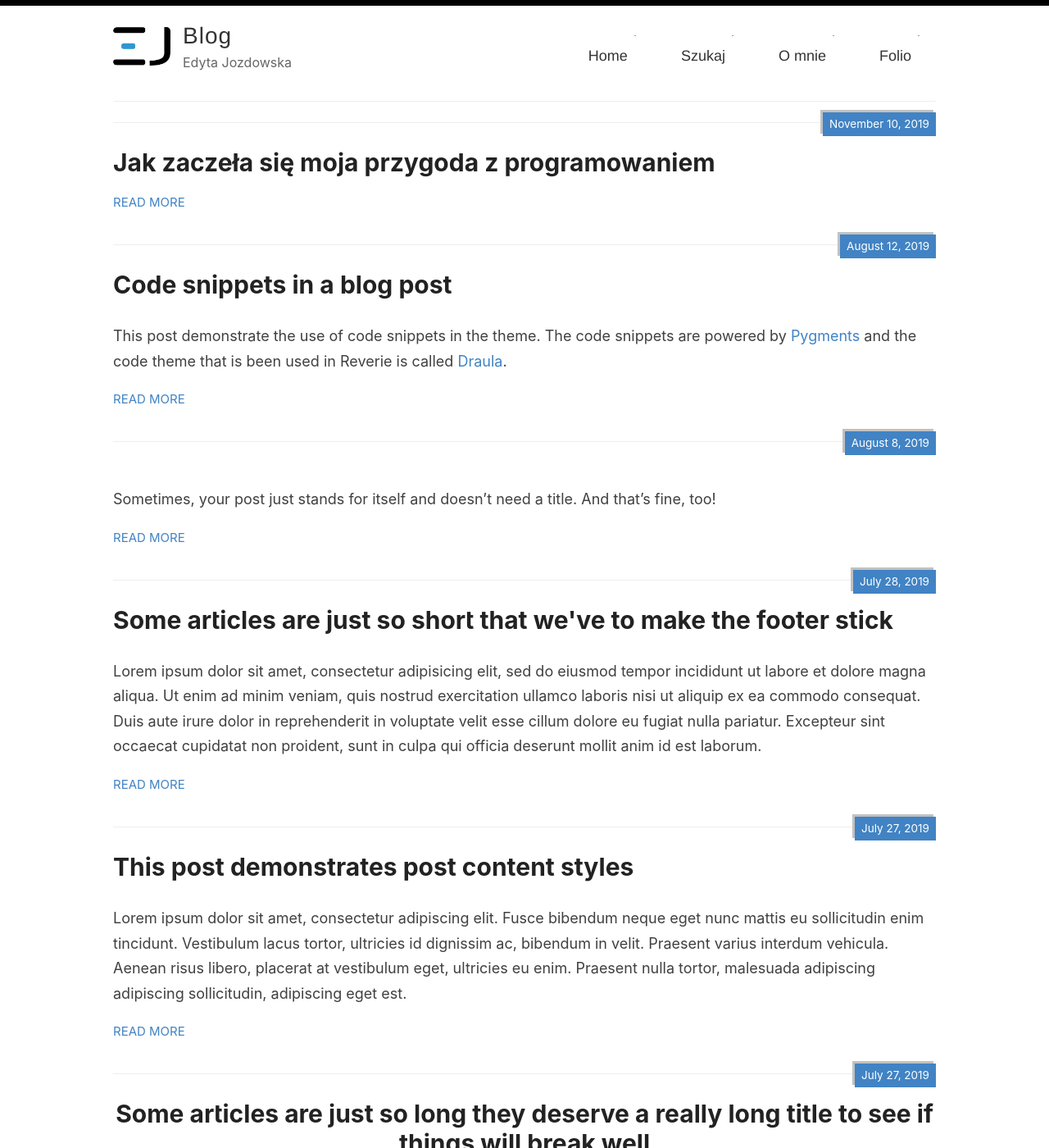
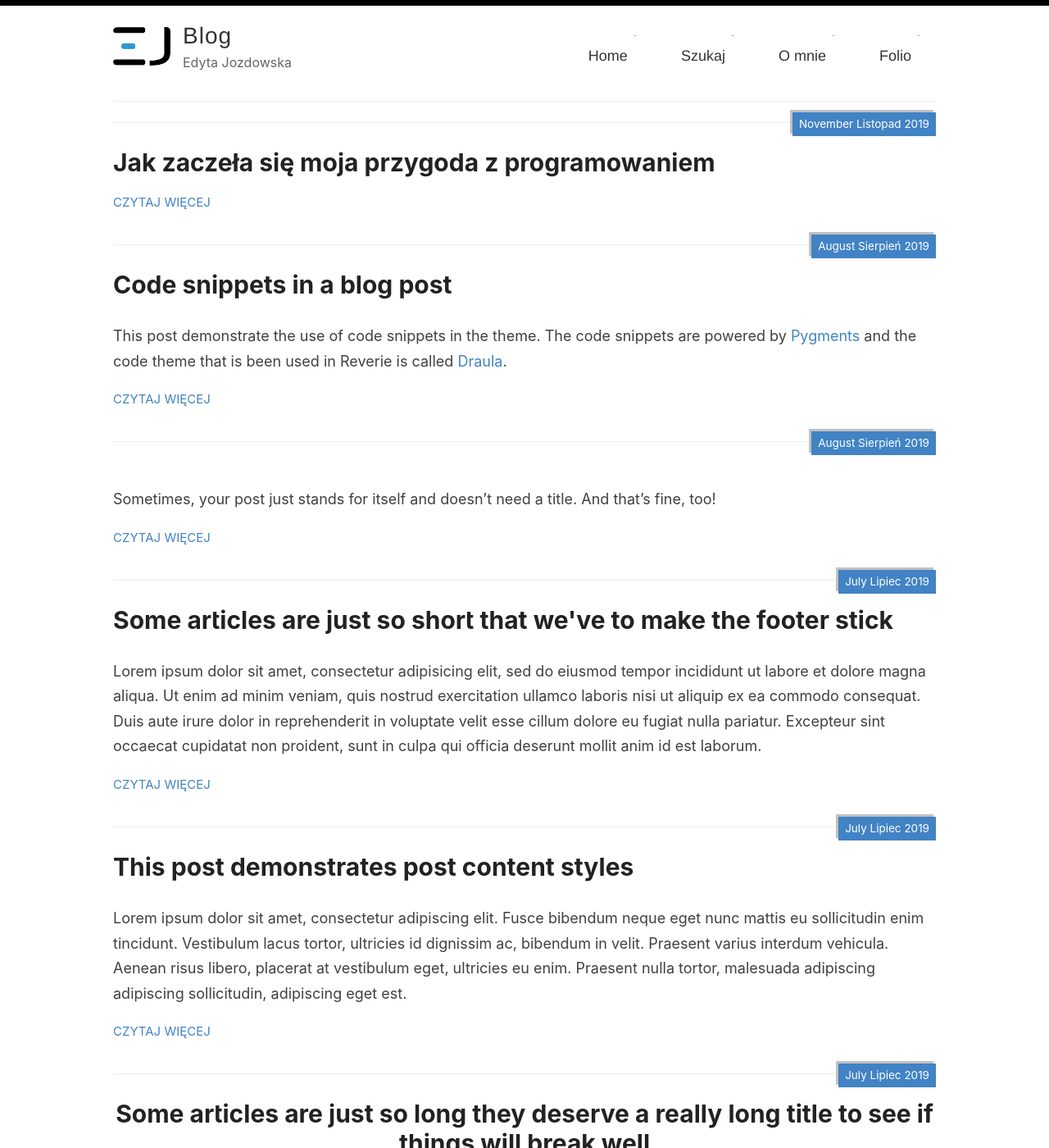
Before and after one commit to xyz-09/blog, a Jekyll site: the page built from index.html, in a window 1280 px wide and 1400 px high. Shown: the whole window at 82% size. Built offline with Jekyll 4.4.1, drawn with Linux system fonts in a browser that asks for light colours; the list of posts is cut into pages by our own code; some of the changed text lies outside the part shown.

Commit message:
spolszczenie

```diff
--- /dev/null
+++ b/_includes/date.html
@@ -0,0 +1,17 @@
+{{ include.date | date: "%B" }}
+{% assign m = include.date | date: "%-m" %}
+    {% case m %}
+            {% when  '1' %}Styczeń
+            {% when  '2' %}Luty
+            {% when  '3' %}Marzec
+            {% when  '4' %}Kwiecień
+            {% when  '5' %}Maj
+            {% when  '6' %}Czerwiec
+            {% when  '7' %}Lipiec
+            {% when  '8' %}Sierpień
+            {% when  '9' %}Wrzesień
+            {% when '10' %}Październik
+            {% when '11' %}Listopad
+            {% when '12' %}Grudzień
+    {% endcase %}
+{{ include.date | date: "%Y" }}
--- a/index.html
+++ b/index.html
@@ -5,7 +5,7 @@ layout: default
 <div class="posts">
   {% for post in paginator.posts %}
     <article class="post">
-        <p class="post_date">{{ post.date | date: "%B %e, %Y" }}</p>
+        <p class="post_date">{% include date.html date=post.date %}</p>
       <a href="{{ site.baseurl }}{{ post.url }}">
         <h1>{{ post.title }}</h1>
       </a>
@@ -13,7 +13,7 @@ layout: default
         {{ post.excerpt }}
       </div>
 
-      <a href="{{ site.baseurl }}{{ post.url }}" class="read-more">Read More</a>
+      <a href="{{ site.baseurl }}{{ post.url }}" class="read-more">Czytaj więcej</a>
     </article>
   {% endfor %}
 
```
